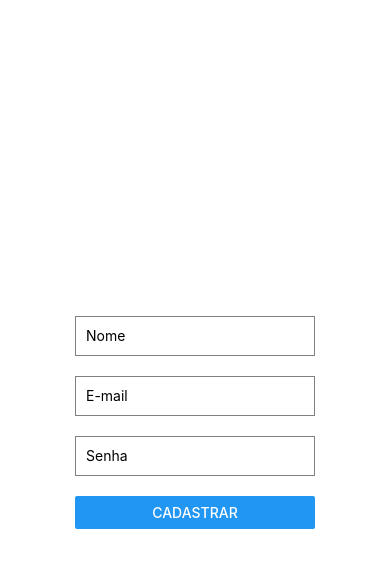
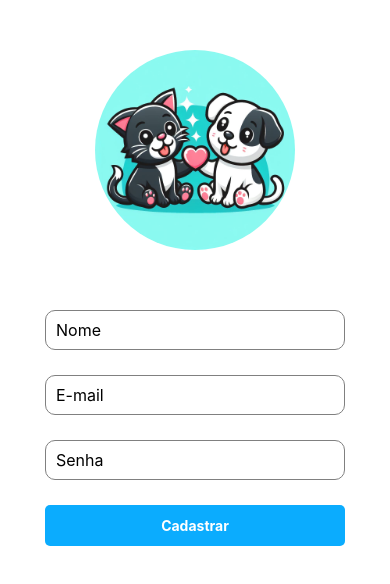
Before and after one commit to kawanlb/Projeto-Mobile-Code, a React Native app: screen / in a window 390 px wide. Shown: the top 584 px of the page. Built offline with nearby package versions, Linux system fonts and the light colour scheme.

Commit message:
Tela de Cadastro V2

```diff
--- a/App.js
+++ b/App.js
@@ -1,6 +1,6 @@
 import { StatusBar } from 'expo-status-bar';
 import { StyleSheet, View } from 'react-native';
-import TelaCadastro from './frontend/pages/Cadastro/telaCadastro';
+import TelaCadastro from './frontend/pages/Cadastro/TelaCadastro';
 
 
 export default function App() {
@@ -15,7 +15,7 @@ export default function App() {
 const styles = StyleSheet.create({
   container: {
     flex: 1,
-    backgroundColor: '#fff',
+    backgroundColor: 'white',
     alignItems: 'center',
     justifyContent: 'center',
   },
--- a/frontend/pages/Cadastro/TelaCadastro.js
+++ b/frontend/pages/Cadastro/TelaCadastro.js
@@ -1,40 +1,54 @@
-// screens/SignUpScreen.js
 import React, { useState } from 'react';
-import { View, Button, StyleSheet } from 'react-native';
+import { View, StyleSheet, Image, TouchableOpacity, Text } from 'react-native';
 import TextInput from './input';
 
 const TelaCadastro = () => {
-  const [name, setName] = useState('');
+  const [nome, setNome] = useState('');
   const [email, setEmail] = useState('');
-  const [password, setPassword] = useState('');
+  const [senha, setSenha] = useState('');
 
   const handleSignUp = () => {
-    // Implementação do código para processar o cadastro
-    console.log('Nome:', name);
+    console.log('Nome:', nome);
     console.log('E-mail:', email);
-    console.log('Senha:', password);
+    console.log('Senha:', senha);
   };
 
   return (
     <View style={styles.container}>
+      <View style={styles.logoContainer}>
+        <Image
+          source={require('../Cadastro/assets/Logo.jpeg')}
+          style={styles.logo}
+        />
+      </View>
+      <View style={styles.inputContainer}>
         <TextInput
           placeholder="Nome"
-        value={name}
-        onChangeText={setName}
+          value={nome}
+          onChangeText={setNome}
+          style={styles.input}
         />
         <TextInput
           placeholder="E-mail"
           value={email}
           onChangeText={setEmail}
           keyboardType="email-address"
+          style={styles.input}
         />
         <TextInput
           placeholder="Senha"
-        value={password}
-        onChangeText={setPassword}
+          value={senha}
+          onChangeText={setSenha}
           secureTextEntry
+          style={styles.input}
         />
-      <Button title="Cadastrar" onPress={handleSignUp} />
+        <TouchableOpacity
+          style={styles.button}
+          onPress={handleSignUp}
+        >
+          <Text style={styles.buttonText}>Cadastrar</Text>
+        </TouchableOpacity>
+      </View>
     </View>
   );
 };
@@ -42,8 +56,40 @@ const TelaCadastro = () => {
 const styles = StyleSheet.create({
   container: {
     flex: 1,
-    justifyContent: 'center',
     paddingHorizontal: 20,
+  },
+  logoContainer: {
+    alignItems: 'center',
+    marginTop: 50,
+  },
+  logo: {
+    width: 200,
+    height: 200,
+    borderRadius: 100,
+  },
+  inputContainer: {
+    marginTop: 60,
+    width: 300,
+  },
+  input: {
+    width: '100%',
+    height: 40,
+    borderColor: 'gray',
+    borderWidth: 1,
+    marginBottom: 25,
+    paddingHorizontal: 10,
+    fontSize: 16,
+  },
+  button: {
+    backgroundColor: '#0BACFE',
+    paddingVertical: 12,
+    paddingHorizontal: 24,
+    borderRadius: 5,
+  },
+  buttonText: {
+    color: '#fff',
+    fontWeight: 'bold',
+    textAlign: 'center',
   },
 });
 
--- a/frontend/pages/Cadastro/input.js
+++ b/frontend/pages/Cadastro/input.js
@@ -2,11 +2,11 @@
 import React from 'react';
 import { TextInput as RNTextInput, StyleSheet } from 'react-native';
 
-const TextInput = ({ placeholder, ...rest }) => {
+const TextInput = ({ placeholder, style, ...rest }) => {
   return (
     <RNTextInput
       placeholder={placeholder}
-      style={styles.input}
+      style={[styles.input, style]} // Aqui estamos mesclando os estilos definidos localmente com os estilos recebidos como props
       {...rest}
     />
   );
@@ -15,10 +15,14 @@ const TextInput = ({ placeholder, ...rest }) => {
 const styles = StyleSheet.create({
   input: {
     height: 40,
+    width: '100%', // define a largura para 100% do conteiner pai
     borderColor: 'gray',
     borderWidth: 1,
-    marginBottom: 20,
+    marginBottom: 30,
     paddingHorizontal: 10,
+    fontSize: 16,
+    maxWidth: 300, // largura máxima da caixa de texto
+    borderRadius:10,
   },
 });
 
```
Also changed, not shown: frontend/pages/Cadastro/assets/Logo.jpeg (added). Lines whose indentation alone changed are shown as unchanged.
